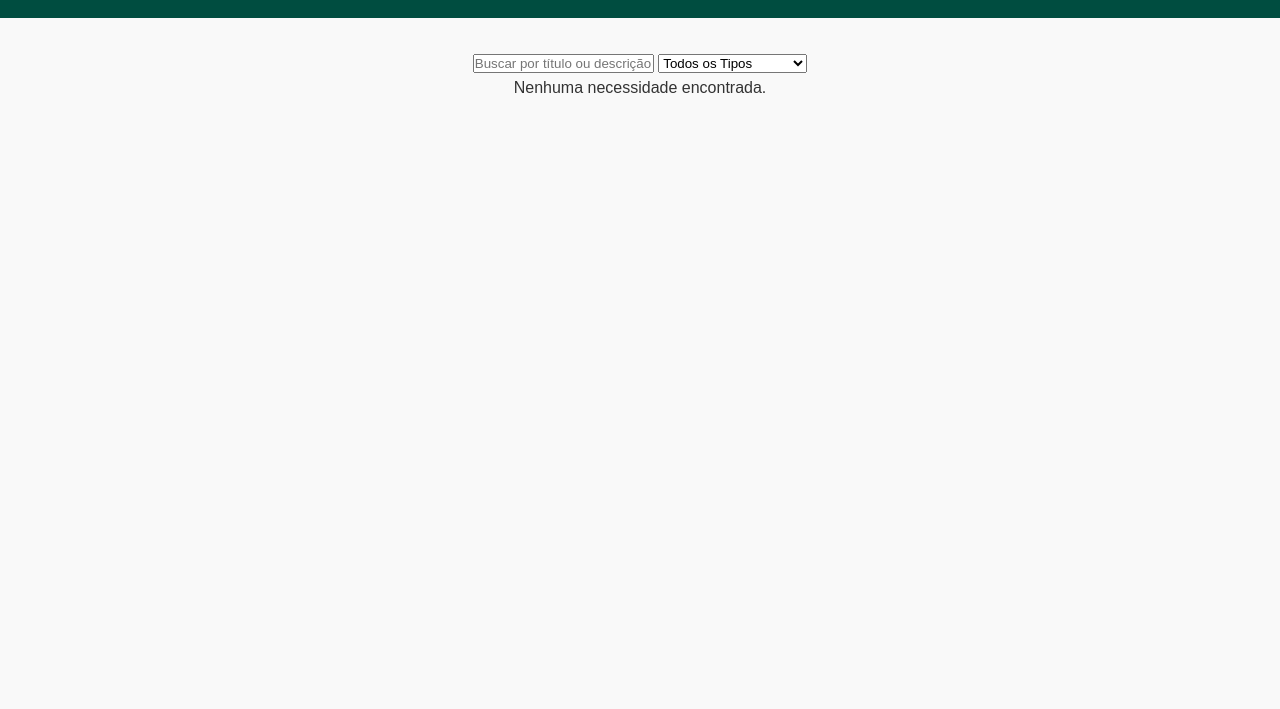
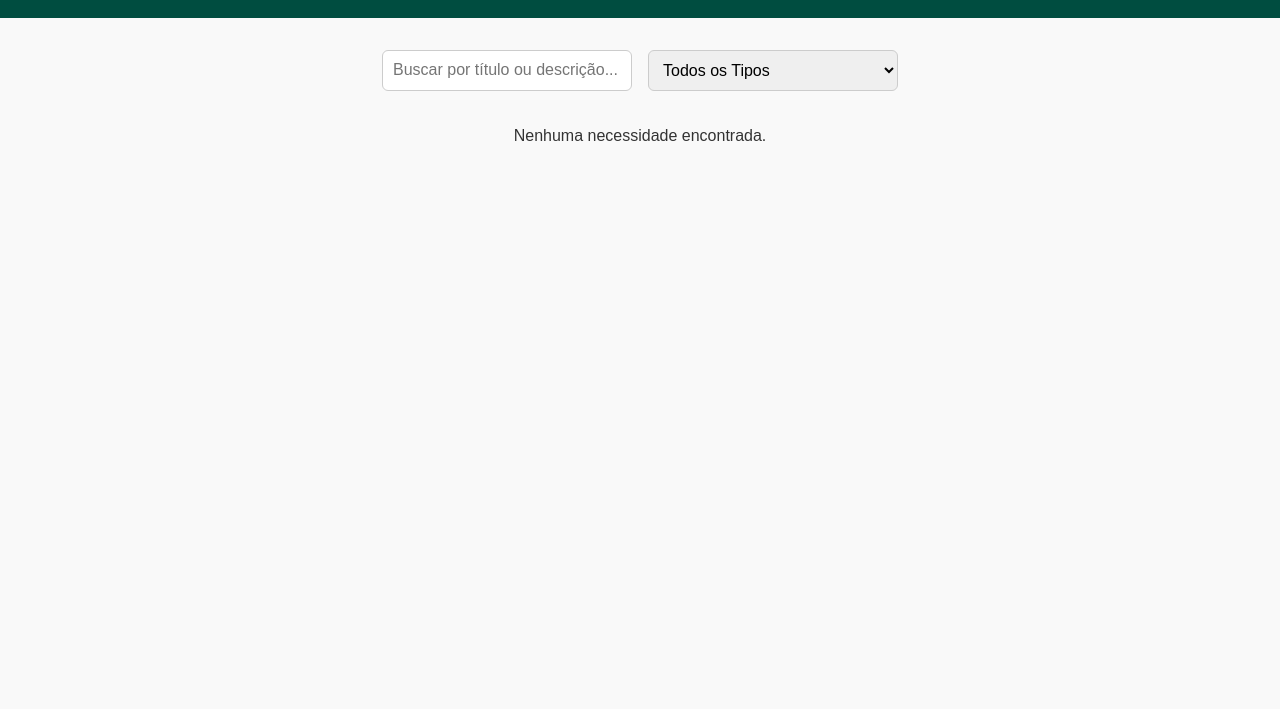
Before and after one commit to Miguel537/projeto_voluntariado, a plain HTML site: page visualizar.html in a window 1280 px wide. Shown: the part 91-800 px from the top of the page. Drawn offline with Linux system fonts and the light colour scheme.

Commit message:
Adicionando cores e funcionalidades a opções de visualizar as opções de necessidades

```diff
--- a/main.css
+++ b/main.css
@@ -117,3 +117,38 @@ main h2 {
   font-weight: bold;
   color: green;
 }
+
+.filtros {
+  display: flex;
+  flex-wrap: wrap;
+  gap: 1rem;
+  margin-bottom: 2rem;
+  justify-content: center;
+}
+
+.filtros input, .filtros select {
+  padding: 10px;
+  font-size: 1rem;
+  border: 1px solid #ccc;
+  border-radius: 6px;
+  width: 250px;
+}
+
+.cards-container {
+  display: grid;
+  grid-template-columns: repeat(auto-fit, minmax(280px, 1fr));
+  gap: 1.5rem;
+}
+
+.card {
+  background: #fff;
+  border: 1px solid #ddd;
+  border-radius: 10px;
+  padding: 1.2rem;
+  box-shadow: 0 0 5px rgba(0,0,0,0.05);
+}
+
+.card h3 {
+  margin-top: 0;
+  color: #009688;
+}
```
